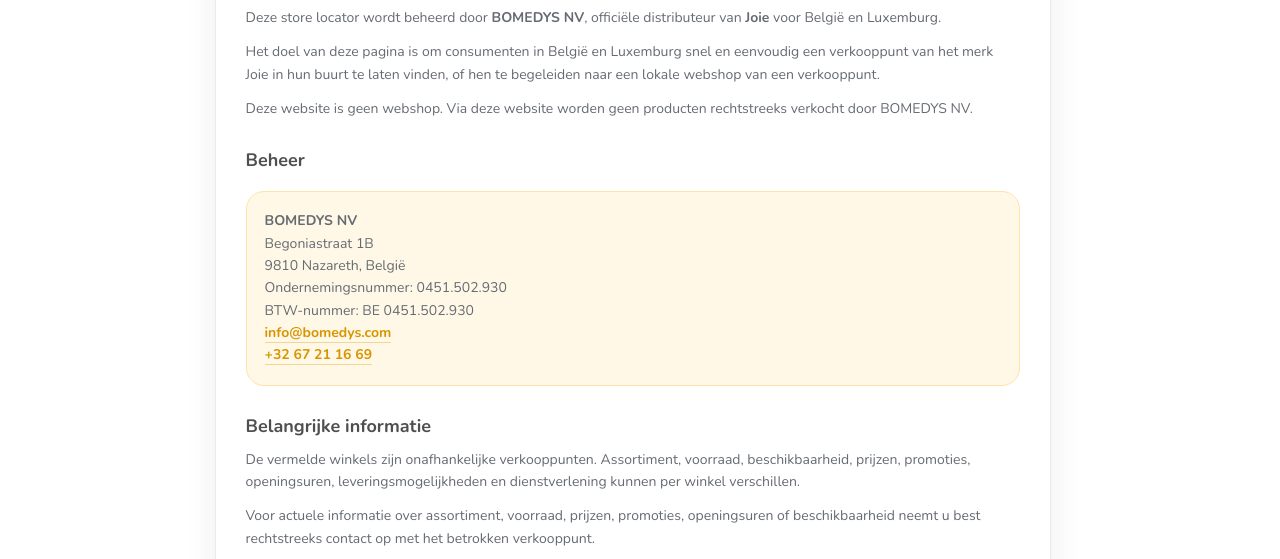
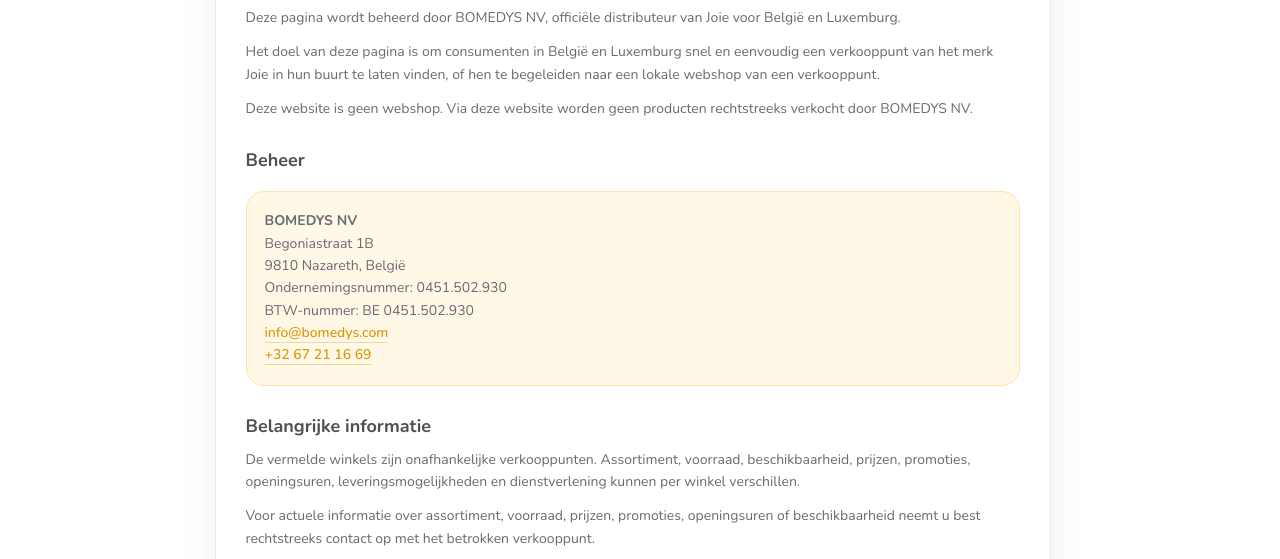
Before and after one commit to Sira-creator/Joie-verkooppunten-demo2, a plain HTML site: page info.html in a window 1280 px wide. Shown: the part 221-780 px from the top of the page. Drawn offline with nearby package versions, Linux system fonts and the light colour scheme.

Commit message:
Update info.html

```diff
--- a/info.html
+++ b/info.html
@@ -202,7 +202,7 @@
 
     .content-card a {
       color: var(--joie-yellow-dark);
-      font-weight: 700;
+      font-weight: 500;
       border-bottom: 1px solid rgba(216, 149, 0, 0.35);
     }
 
@@ -372,8 +372,8 @@
       <h1>Wettelijke informatie</h1>
 
       <p>
-        Deze store locator wordt beheerd door <strong>BOMEDYS NV</strong>, officiële distributeur van
-        <strong>Joie</strong> voor België en Luxemburg.
+        Deze pagina wordt beheerd door BOMEDYS NV, officiële distributeur van
+        Joie voor België en Luxemburg.
       </p>
 
       <p>
```
